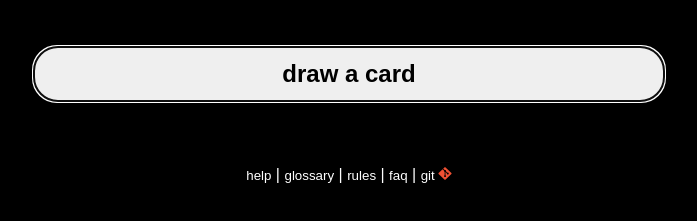
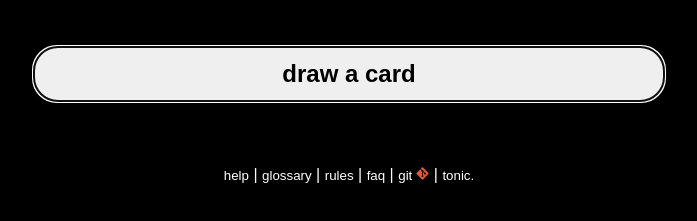
Before and after one commit to levaitamas/webtonic, a plain HTML site: page index.html in a window 1280 px wide. Shown: the part 113-334 px from the top of the page, without its empty margins (291-988 px from the left). Drawn offline with Linux system fonts and the light colour scheme.

Commit message:
Add tonic website button

```diff
--- a/index.html
+++ b/index.html
@@ -33,6 +33,9 @@
       |
       <button class="astext" onclick="window.open('https://github.com/levaitamas/webtonic')">
 	git <img src="data/git_icon.svg" style="height:1em;"></button>
+      |
+      <button class="astext" onclick="window.open('https://tonicgame.com')">
+	tonic.</button>
     </div>
   </body>
 </html>
```
